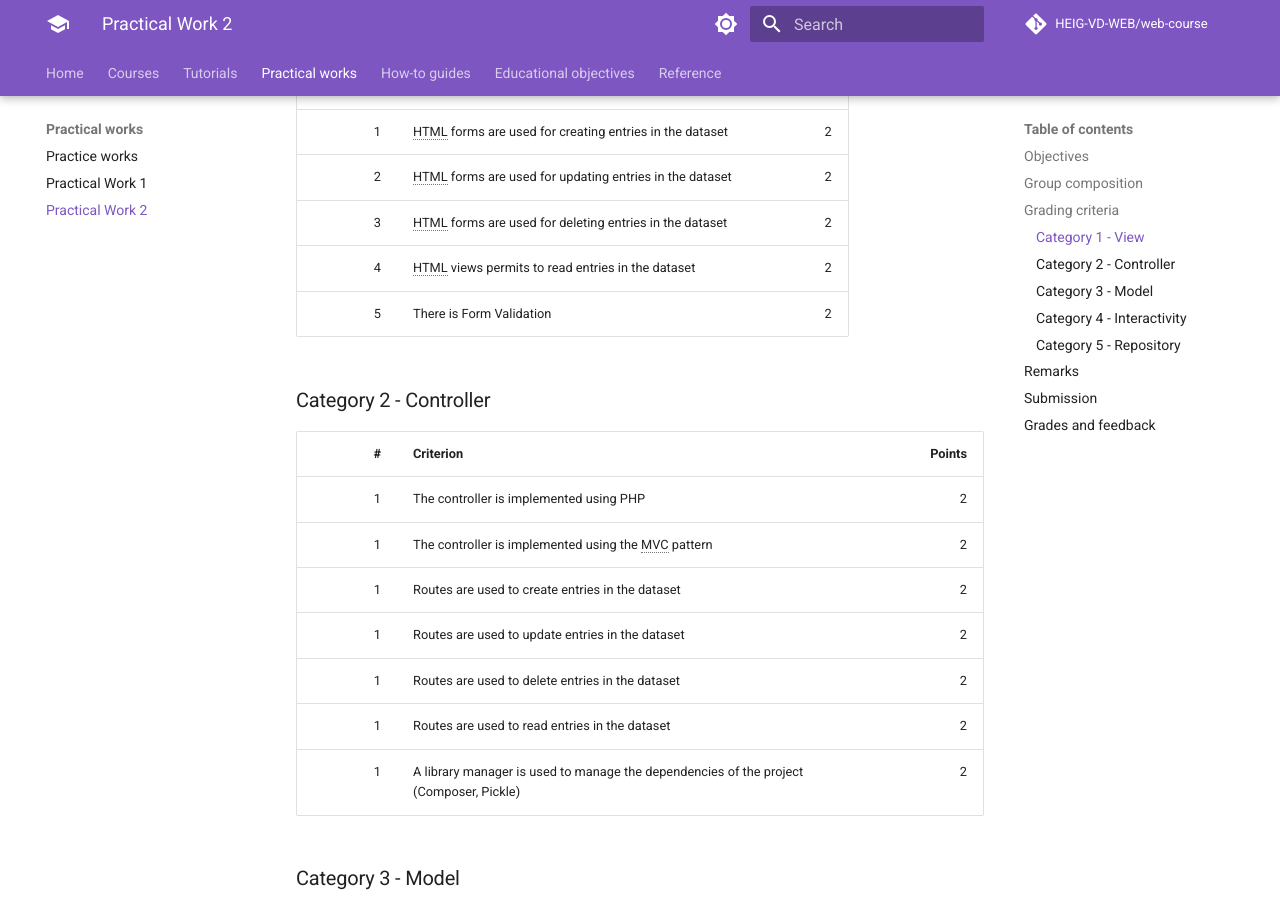
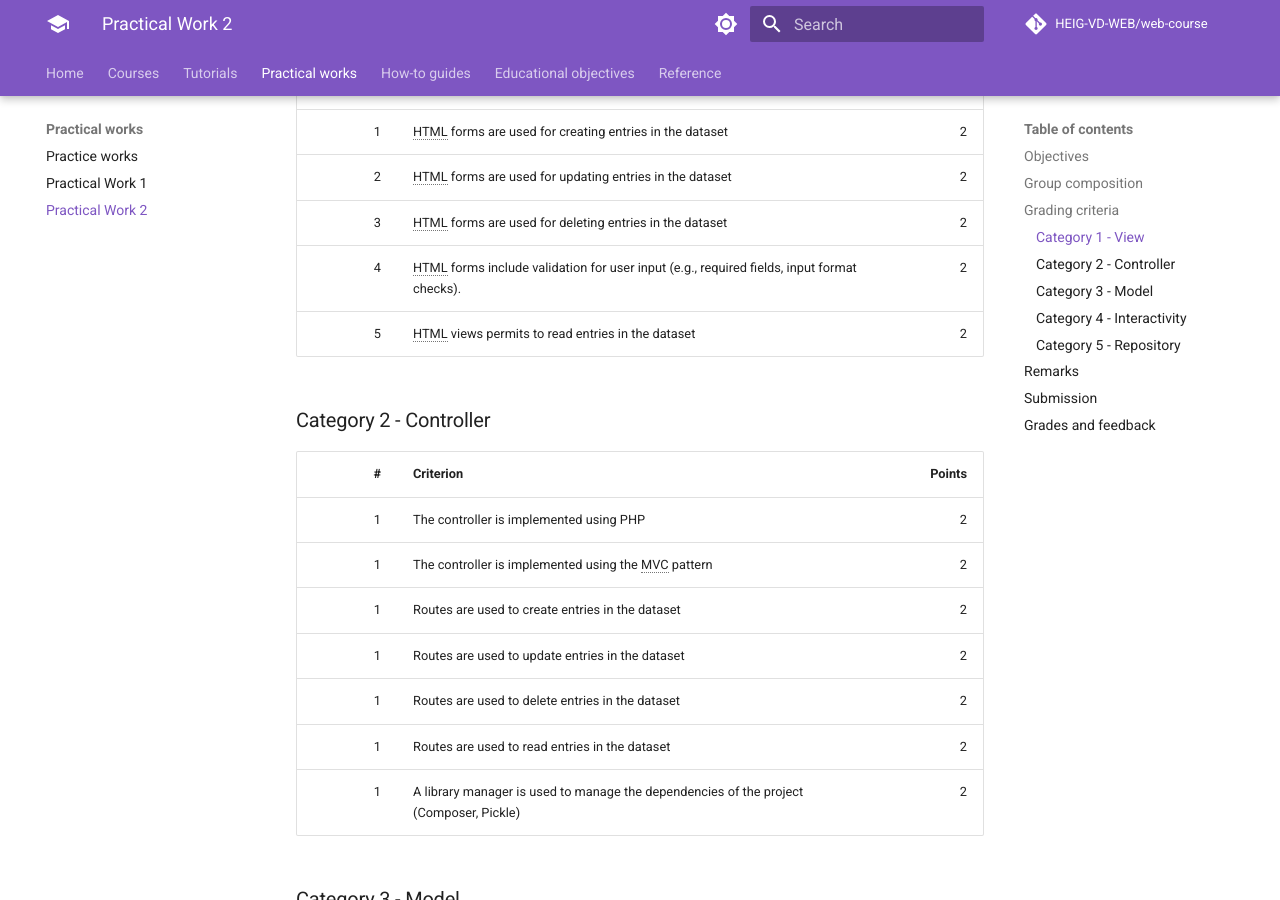
Before and after one commit to HEIG-VD-WEB/web-course, an MkDocs documentation site: the page built from docs/practical-works/practical-work-2/index.md, in a window 1280 px wide and 900 px high, scrolled down 661 px. Built offline with MkDocs 1.6.1 and Material for MkDocs 9.7.7, drawn with Linux system fonts in a browser that asks for light colours; comment, search, counter and statistics services are not loaded.

Commit message:
Enhance formulation

```diff
--- a/docs/practical-works/practical-work-2/index.md
+++ b/docs/practical-works/practical-work-2/index.md
@@ -18,13 +18,13 @@ Maximum grade: ((UNKOWN points \\ UNKOWN) * 5) + 1 = 6
 
 ### Category 1 - View
 
-| #   | Criterion                                                            | Points |
-| --: | -------------------------------------------------------------------  | -----: |
-| 1   | HTML forms are used for creating entries in the dataset              |      2 |
-| 2   | HTML forms are used for updating entries in the dataset              |      2 |
-| 3   | HTML forms are used for deleting entries in the dataset              |      2 |
-| 4   | HTML views permits to read entries in the dataset                    |      2 |
-| 5   | There is Form Validation                                             |      2 |
+| #   | Criterion                                                                                  | Points |
+| --: | -----------------------------------------------------------------------------------------  | -----: |
+| 1   | HTML forms are used for creating entries in the dataset                                    |      2 |
+| 2   | HTML forms are used for updating entries in the dataset                                    |      2 |
+| 3   | HTML forms are used for deleting entries in the dataset                                    |      2 |
+| 4   | HTML forms include validation for user input (e.g., required fields, input format checks). |      2 |
+| 5   | HTML views permits to read entries in the dataset                                          |      2 |
 
 ### Category 2 - Controller
 
```
